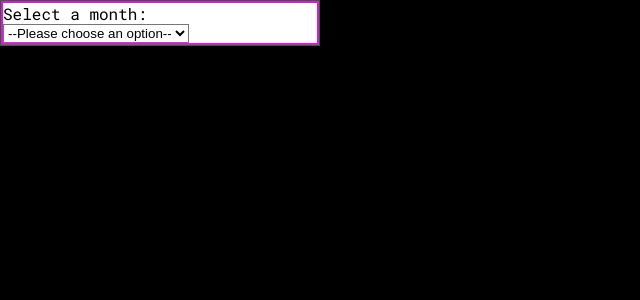
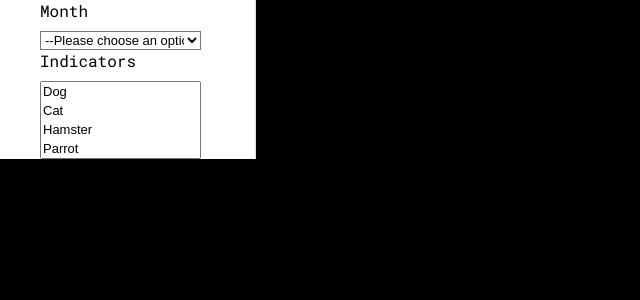
Before and after one commit to eulloa10/economic-indicators, a Next.js app in the folder frontend/: page /dashboard/DashboardSidePanel in a window 1280 px wide. Shown: the top 300 px of the page, without its empty margins (0-640 px from the left). Built offline with nearby package versions, Linux system fonts and the light colour scheme.

Commit message:
updated dashboard page

```diff
--- a/frontend/pages/dashboard/DashboardSidePanel.js
+++ b/frontend/pages/dashboard/DashboardSidePanel.js
@@ -1,11 +1,13 @@
 import styles from '../../styles/Dashboard/DashboardSidePanel.module.css';
 
 import MonthFilter from './MonthFilter';
+import IndicatorFilter from './IndicatorFilter';
 
 function DashboardSidePanel() {
   return (
     <div className={styles['dashboard-inner-container']}>
       <MonthFilter />
+      <IndicatorFilter />
     </div>
   )
 }
--- /dev/null
+++ b/frontend/pages/dashboard/IndicatorFilter.js
@@ -0,0 +1,19 @@
+import styles from '../../styles/Dashboard/IndicatorFilter.module.css';
+
+function IndicatorFilter() {
+  return (
+    <div className={styles['indicator-filter-container']}>
+      <label className={styles['indicator-select-label']} for="indicator-select">Indicators</label>
+      <select className={styles['indicator-select-box']} name="indicators" id="indicator-select" multiple>
+        <option className={styles['indicator-select-options']} value="dog">Dog</option>
+        <option className={styles['indicator-select-options']} value="cat">Cat</option>
+        <option className={styles['indicator-select-options']} value="hamster">Hamster</option>
+        <option className={styles['indicator-select-options']} value="parrot">Parrot</option>
+        <option className={styles['indicator-select-options']} value="spider">Spider</option>
+        <option className={styles['indicator-select-options']} value="goldfish">Goldfish</option>
+      </select>
+    </div>
+  )
+}
+
+export default IndicatorFilter;
--- a/frontend/pages/dashboard/MonthFilter.js
+++ b/frontend/pages/dashboard/MonthFilter.js
@@ -3,7 +3,7 @@ import styles from '../../styles/Dashboard/MonthFilter.module.css';
 function MonthFilter() {
   return (
     <div className={styles['month-filter-container']}>
-      <label className={styles['month-select-label']} for="month-select">Select a month:</label>
+      <label className={styles['month-select-label']} for="month-select">Month</label>
 
       <select className={styles['month-select-options']} name="months" id="month-select">
         <option value="">--Please choose an option--</option>
--- a/frontend/styles/Dashboard/DashboardSidePanel.module.css
+++ b/frontend/styles/Dashboard/DashboardSidePanel.module.css
@@ -1,9 +1,11 @@
 .dashboard-inner-container {
   height: 100%;
-  width: 25%;
+  width: 20%;
   display: flex;
+  flex-direction: column;
   justify-content: flex-start;
-  align-items:baseline;
+  align-items:center;
   background-color: white;
-  border: 1px solid green;
+  border-right: 1px solid rgba(0, 0, 0, 0.135);
+  /* border: 1px solid green; */
 }
--- a/frontend/styles/Dashboard/DashboardTable.module.css
+++ b/frontend/styles/Dashboard/DashboardTable.module.css
@@ -1,9 +1,9 @@
 .dashboard-table {
   background-color: white;
   height: 100%;
-  width: 75%;
+  width: 80%;
   display: flex;
   justify-content: center;
   align-items: center;
-  border: 2px pink solid;
+  /* border: 2px pink solid; */
 }
--- /dev/null
+++ b/frontend/styles/Dashboard/IndicatorFilter.module.css
@@ -0,0 +1,28 @@
+.indicator-filter-container {
+  background-color: white;
+  padding-left: 40px;
+  width: 100%;
+  height: 50%;
+  display: flex;
+  flex-direction: column;
+  justify-content: flex-start;
+  /* border: 2px orange solid; */
+}
+
+.indicator-select-label {
+  background-color: white;
+  font-size: medium;
+  margin-bottom: 10px;
+}
+
+.indicator-select-box {
+  background-color: white;
+  height: 80%;
+  width: 75%;
+}
+
+.indicator-select-options {
+  background-color: white;
+  font-size: small;
+  padding: 2px;
+}
--- a/frontend/styles/Dashboard/MonthFilter.module.css
+++ b/frontend/styles/Dashboard/MonthFilter.module.css
@@ -1,18 +1,24 @@
 .month-filter-container {
   background-color: white;
-  border: 2px magenta solid;
   display: flex;
   flex-direction: column;
   justify-content: center;
   align-items: flex-start;
-  height: 10%;
+  height: 20%;
   width: 100%;
+  padding-left: 40px;
+  /* border: 2px magenta solid; */
 }
 
 .month-select-label {
   background-color: white;
+  font-size: medium;
+  margin-bottom: 10px;
 }
 
 .month-select-options {
   background-color: white;
+  height: 25%;
+  width: 75%;
+  font-size: small;
 }
```
